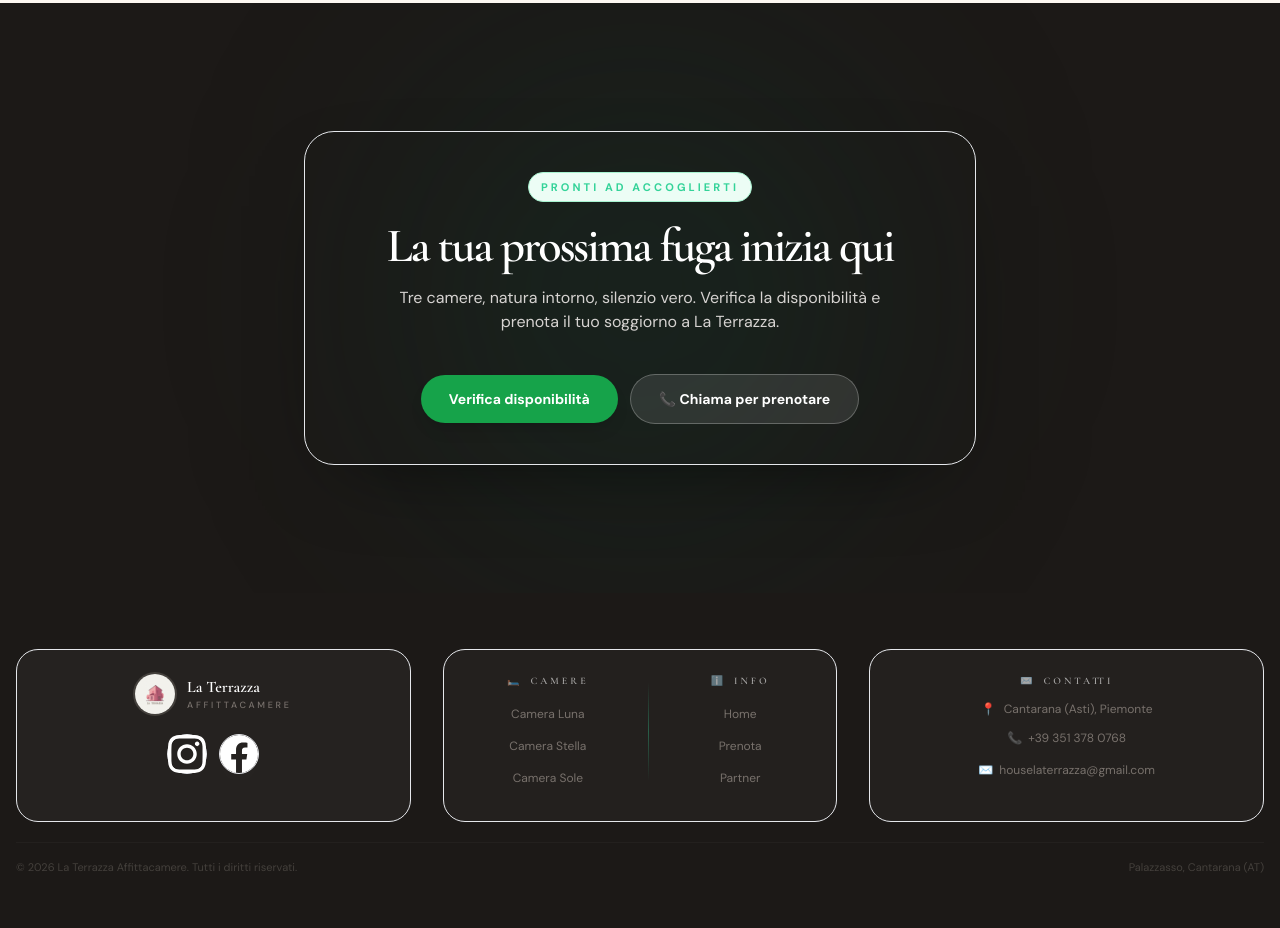
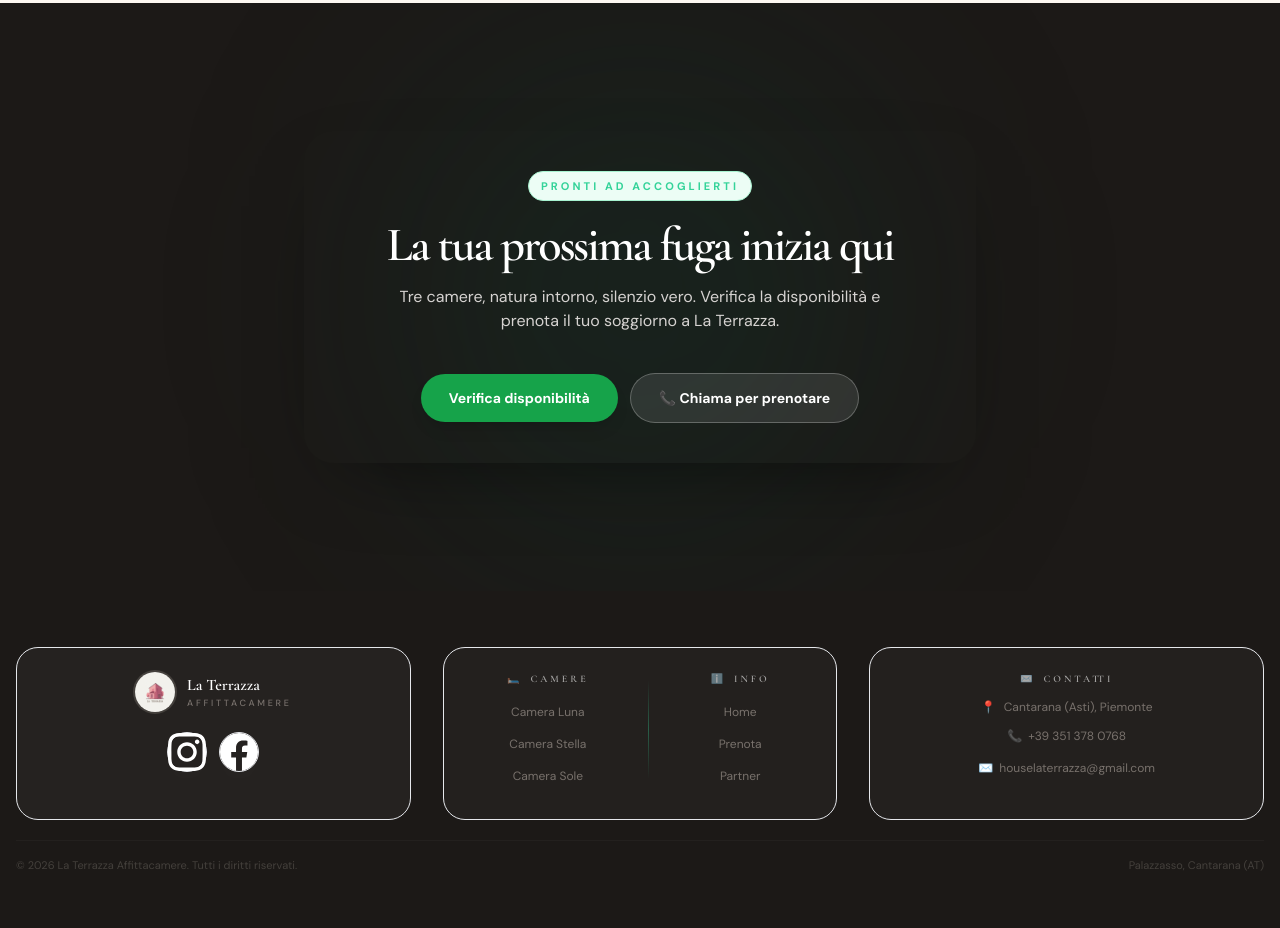
Before and after one commit to Manuell00/la-terrazza-web, a Next.js app: page / in a window 1280 px wide. Shown: the part 7320-8248 px from the top of the page. Built offline with nearby package versions, Linux system fonts and the light colour scheme; no server answers.

Commit message:
Remove home CTA panel border

```diff
--- a/src/app/page.tsx
+++ b/src/app/page.tsx
@@ -287,7 +287,7 @@ export default function HomePage() {
 
         <div className="container relative mx-auto px-4">
           <AnimatedSection>
-            <div className="mx-auto max-w-2xl rounded-[30px] border border-white/12 bg-stone-950/36 px-6 py-8 shadow-[0_30px_90px_-45px_rgba(0,0,0,0.75)] backdrop-blur-md md:px-10 md:py-10">
+            <div className="mx-auto max-w-2xl rounded-[30px] bg-stone-950/36 px-6 py-8 shadow-[0_30px_90px_-45px_rgba(0,0,0,0.75)] backdrop-blur-md md:px-10 md:py-10">
               <p className="section-label mb-5 text-emerald-400">Pronti ad accoglierti</p>
               <h2 className="page-hero-title mb-4 text-3xl text-white md:text-5xl">
                 La tua prossima fuga inizia qui
```
